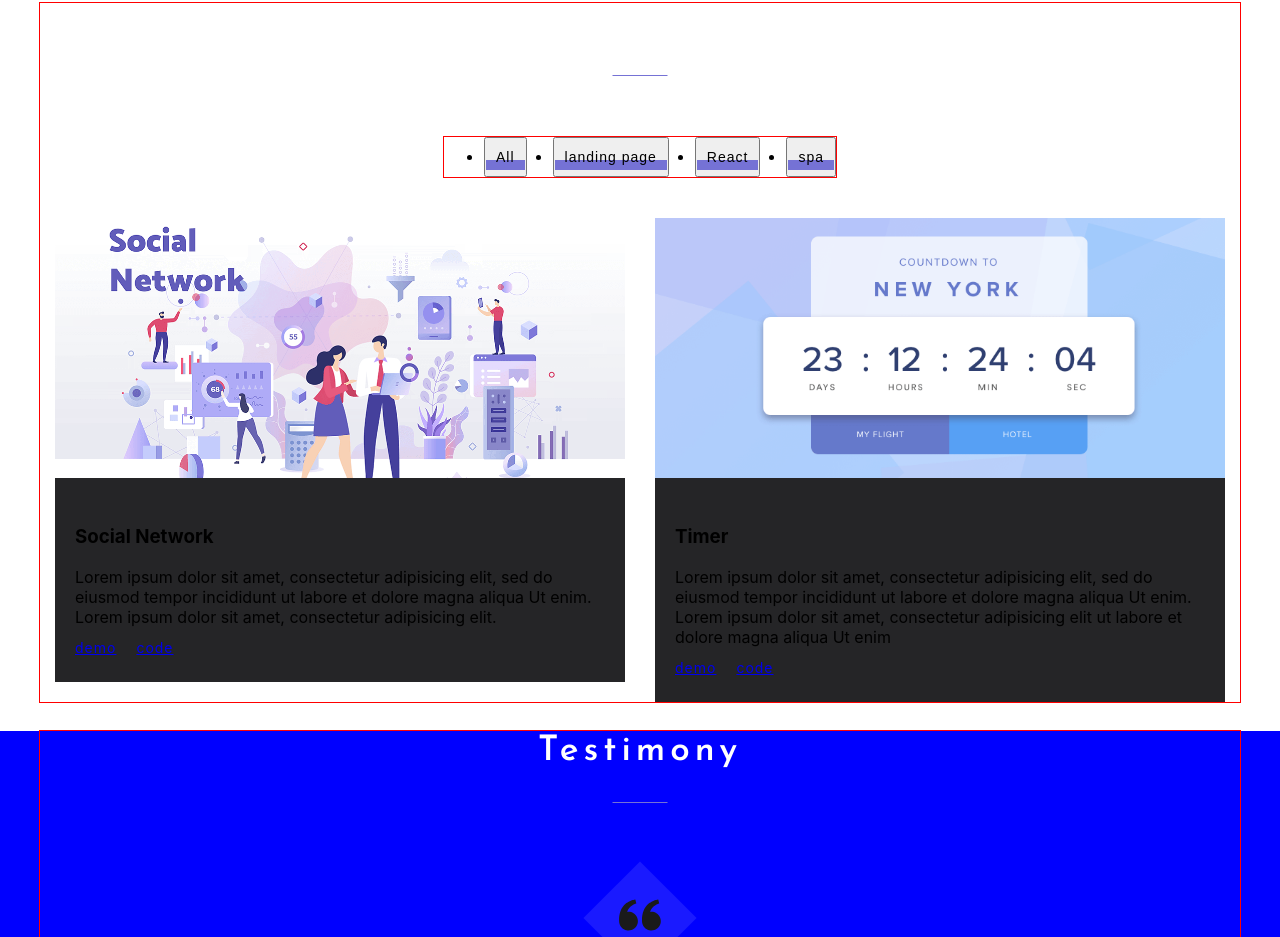
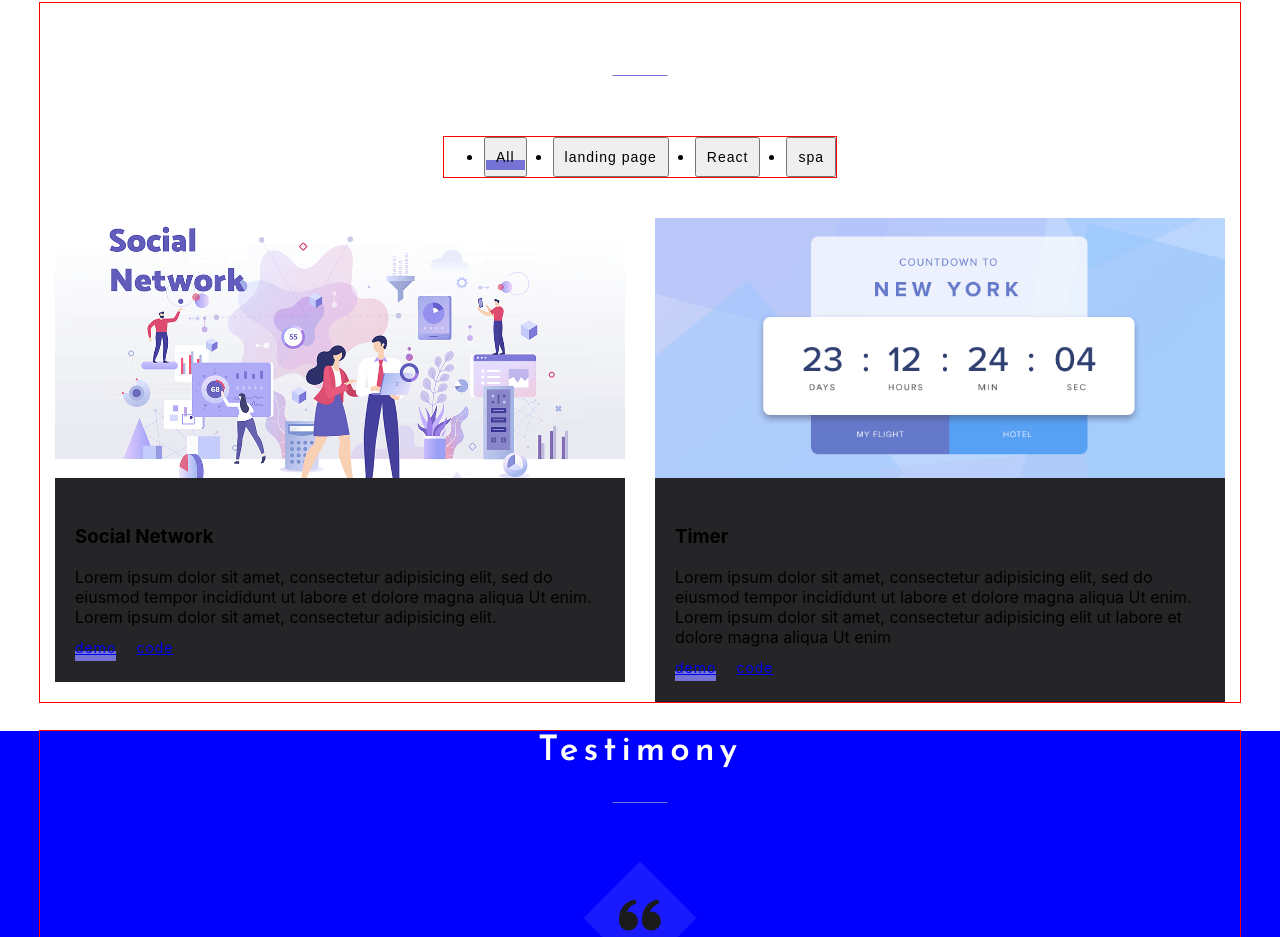
Before and after one commit to Anton-013/portfolio-start-project-main, a React app: page / in a window 1280 px wide. Shown: the part 1723-2660 px from the top of the page. Built offline with nearby package versions, Linux system fonts and the light colour scheme; the HTML template or start-up script is replaced by a standard one.

Commit message:
Tabs (useState + filter)

```diff
--- a/src/layout/sections/works/Works.tsx
+++ b/src/layout/sections/works/Works.tsx
@@ -69,7 +69,9 @@ export const Works: React.FC = () => {
         <S.Works>
             <Container>
                 <SectionTitle>My Works</SectionTitle>
-                <TabMenu tabsItems={tabsItems} changeFilterStatus={changeFilterStatus}/>
+                <TabMenu tabsItems={tabsItems}
+                        changeFilterStatus={changeFilterStatus}
+                        currentFilterStatus={currentFilterStatus}/>
                 <FlexWrapper justify={"space-between"} align={"flex-start"} wrap={"wrap"}>
 
                     {filtredWorks.map(( w , index )=> {
--- a/src/layout/sections/works/tabMenu/TabMenu.tsx
+++ b/src/layout/sections/works/tabMenu/TabMenu.tsx
@@ -7,6 +7,7 @@ export type TabsStatusType = "all" | "landing" | "react" | "spa"
 type TabMenuPropsType = {
     tabsItems: Array<{title: string, status: TabsStatusType}>
     changeFilterStatus: (value: TabsStatusType) => void
+    currentFilterStatus: string
 }
 
 export const TabMenu = (props: TabMenuPropsType) => {
@@ -16,7 +17,7 @@ export const TabMenu = (props: TabMenuPropsType) => {
 
                 {props.tabsItems.map((item , index )=>{
                     return <ListItem key={index}>
-                        <Link active={true} as={"button"} onClick={()=>{props.changeFilterStatus(item.status)}}>{item.title}</Link>
+                        <Link active={props.currentFilterStatus === item.status} as={"button"} onClick={()=>{props.changeFilterStatus(item.status)}}>{item.title}</Link>
                     </ListItem>
                 })}
             </ul>
--- a/src/layout/sections/works/work/Work.tsx
+++ b/src/layout/sections/works/work/Work.tsx
@@ -21,7 +21,7 @@ export const Work: React.FC<WorkPropsType> = (props: WorkPropsType) => {
             <S.Description>
                 <S.Title>{props.title}</S.Title>
                 <S.Text>{props.text}</S.Text>
-                <Link href={"#"}>demo</Link>
+                <Link active href={"#"}>demo</Link>
                 <Link href={"#"}>code</Link>
             </S.Description>
         </S.Work>
```
